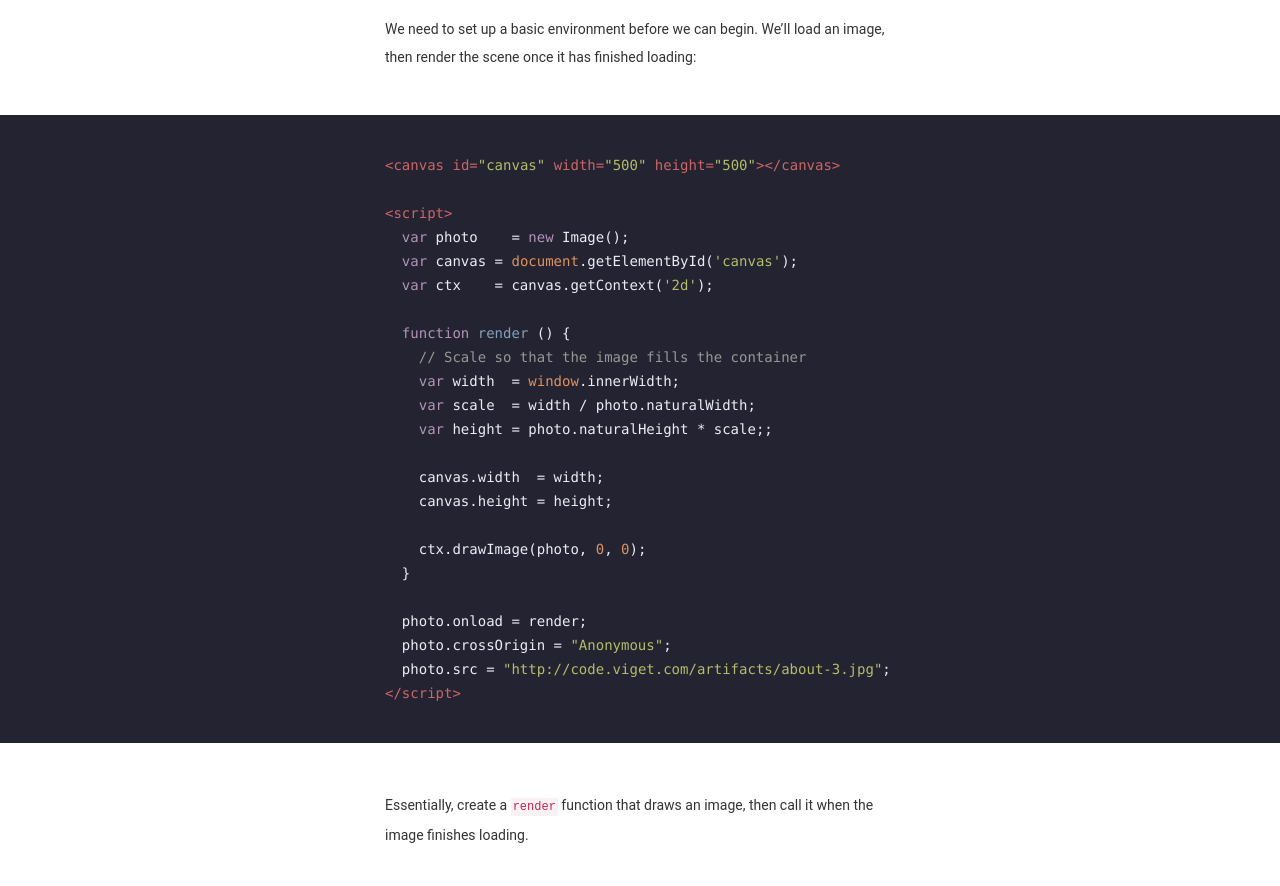
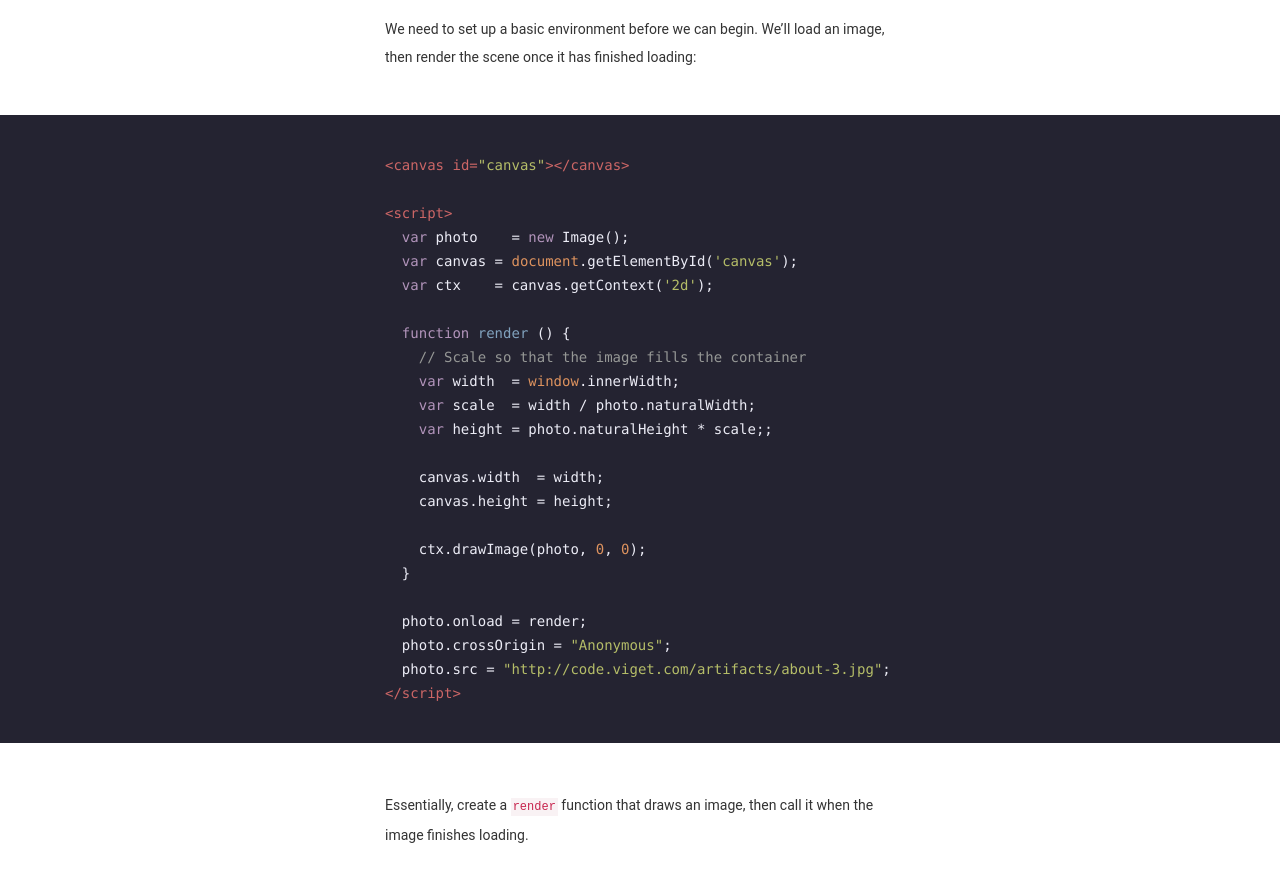
Before and after one commit to fengyun21/canvas-instagram-filters, a website: page index.html in a window 1280 px wide. Shown: the part 1734-2620 px from the top of the page. Drawn offline with Linux system fonts and the light colour scheme.

Commit message:
Regenerate

```diff
--- a/index.html
+++ b/index.html
@@ -300,7 +300,7 @@ that.</p>
 <h2 id="setting-things-up">Setting things up</h2>
 <p>We need to set up a basic environment before we can begin. We’ll load
 an image, then render the scene once it has finished loading:</p>
-<pre><code class="lang-html"><span class="hljs-tag">&lt;<span class="hljs-name">canvas</span> <span class="hljs-attr">id</span>=<span class="hljs-string">"canvas"</span> <span class="hljs-attr">width</span>=<span class="hljs-string">"500"</span> <span class="hljs-attr">height</span>=<span class="hljs-string">"500"</span>&gt;</span><span class="hljs-tag">&lt;/<span class="hljs-name">canvas</span>&gt;</span>
+<pre><code class="lang-html"><span class="hljs-tag">&lt;<span class="hljs-name">canvas</span> <span class="hljs-attr">id</span>=<span class="hljs-string">"canvas"</span>&gt;</span><span class="hljs-tag">&lt;/<span class="hljs-name">canvas</span>&gt;</span>
 
 <span class="hljs-tag">&lt;<span class="hljs-name">script</span>&gt;</span><span class="javascript">
   <span class="hljs-keyword">var</span> photo    = <span class="hljs-keyword">new</span> Image();
```
